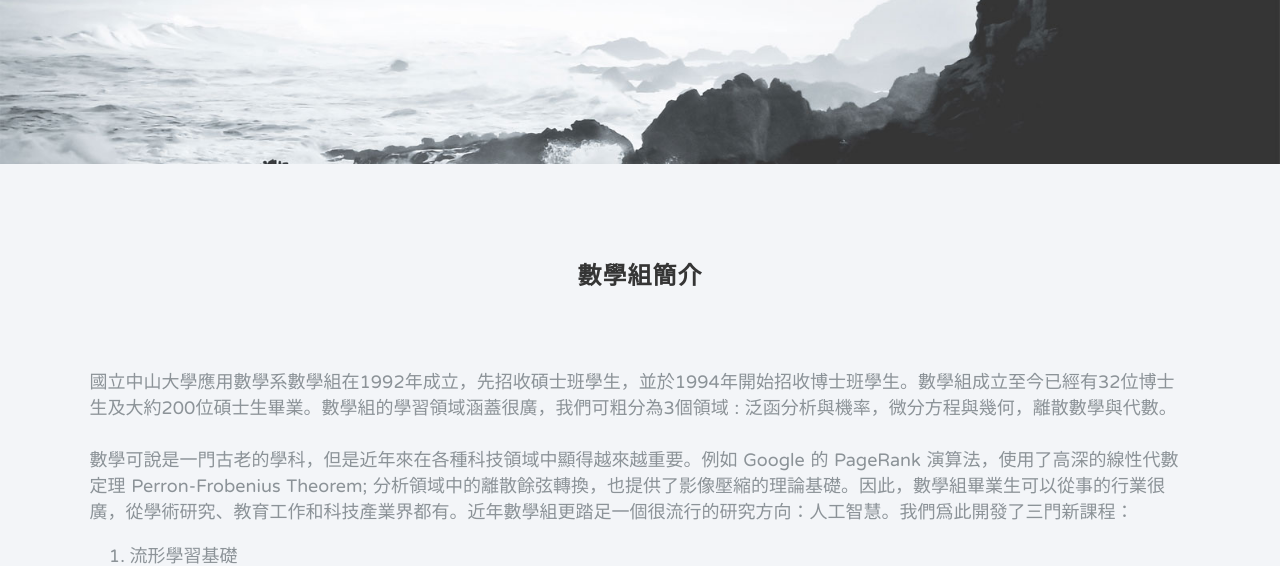
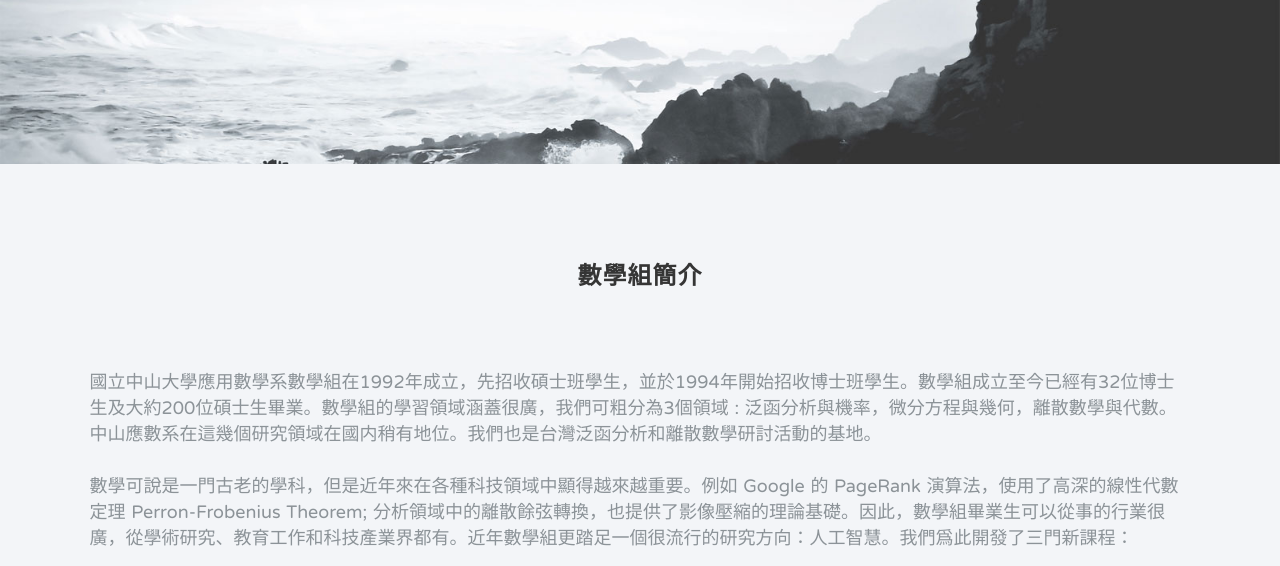
Before and after one commit to jyuan114/jyuan114.github.io, a plain HTML site: page index.html in a window 1280 px wide. Shown: the part 244-810 px from the top of the page. Drawn offline with nearby package versions, Linux system fonts and the light colour scheme.

Commit message:
Update index.html

```diff
--- a/index.html
+++ b/index.html
@@ -72,7 +72,7 @@
               <div class="col-md-8 col-md-offset-2 wp1" >
                   <h1 class="arrow" ><font size="5">數學組簡介</font></h1>
                   <p style="text-align: left;"><font size="4">
-                    國立中山大學應用數學系數學組在1992年成立，先招收碩士班學生，並於1994年開始招收博士班學生。數學組成立至今已經有32位博士生及大約200位碩士生畢業。數學組的學習領域涵蓋很廣，我們可粗分為3個領域 : 泛函分析與機率，微分方程與幾何，離散數學與代數。
+                    國立中山大學應用數學系數學組在1992年成立，先招收碩士班學生，並於1994年開始招收博士班學生。數學組成立至今已經有32位博士生及大約200位碩士生畢業。數學組的學習領域涵蓋很廣，我們可粗分為3個領域 : 泛函分析與機率，微分方程與幾何，離散數學與代數。中山應數系在這幾個研究領域在國内稍有地位。我們也是台灣泛函分析和離散數學研討活動的基地。
                     <br><br>數學可說是一門古老的學科，但是近年來在各種科技領域中顯得越來越重要。例如 Google 的 PageRank 演算法，使用了高深的線性代數定理 Perron-Frobenius Theorem; 分析領域中的離散餘弦轉換，也提供了影像壓縮的理論基礎。因此，數學組畢業生可以從事的行業很廣，從學術研究、教育工作和科技產業界都有。近年數學組更踏足一個很流行的研究方向：人工智慧。我們爲此開發了三門新課程：
                   </p>
                     <ol style="text-align: left; color: #8c9398;">
```
